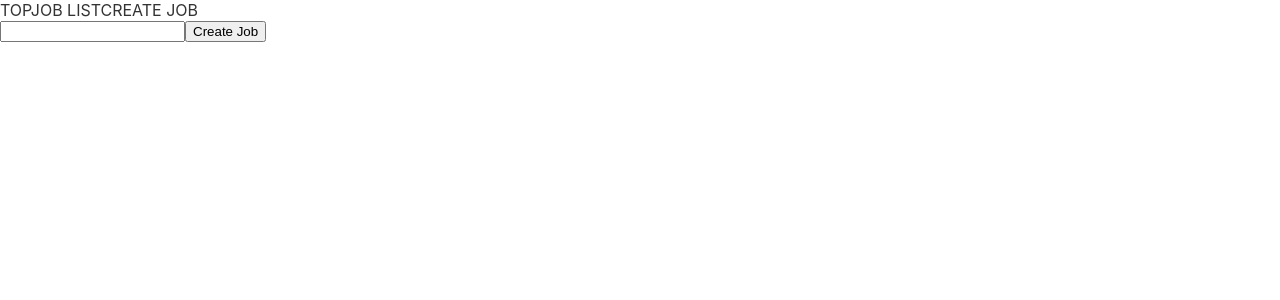
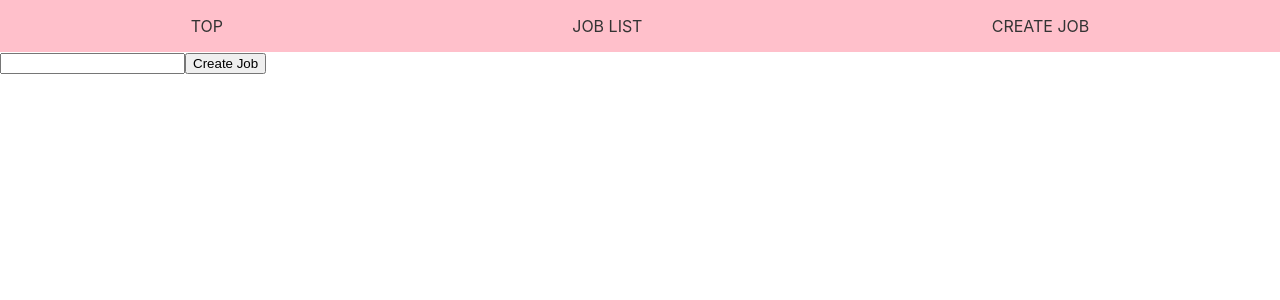
Before and after one commit to SOunit/OLD-mongo-samples, a React (Create React App) app in the folder 01-job-skills-stack/frontend/: page /jobs/new in a window 1280 px wide. Shown: the top 300 px of the page. Built offline with nearby package versions, Linux system fonts and the light colour scheme.

Commit message:
add style to navigation

```diff
--- a/01-job-skills-stack/frontend/package.json
+++ b/01-job-skills-stack/frontend/package.json
@@ -16,6 +16,7 @@
     "react-redux": "^8.0.1",
     "react-router-dom": "^6.3.0",
     "react-scripts": "5.0.1",
+    "sass": "^1.51.0",
     "typed-components": "^1.6.0",
     "typescript": "^4.6.4",
     "web-vitals": "^2.1.4"
--- a/01-job-skills-stack/frontend/src/components/navigation/Navigation.jsx
+++ b/01-job-skills-stack/frontend/src/components/navigation/Navigation.jsx
@@ -1,9 +1,10 @@
 import { Link, Outlet } from "react-router-dom";
+import classes from "./Navigation.module.scss";
 
 const Navigation = () => {
   return (
     <>
-      <div>
+      <div className={classes["navigation-container"]}>
         <Link to={"/"}>TOP</Link>
         <Link to={"/jobs"}>JOB LIST</Link>
         <Link to={"/jobs/new"}>CREATE JOB</Link>
--- /dev/null
+++ b/01-job-skills-stack/frontend/src/components/navigation/Navigation.module.scss
@@ -0,0 +1,6 @@
+.navigation-container {
+  background-color: pink;
+  display: flex;
+  justify-content: space-around;
+  padding: 1rem;
+}
--- a/01-job-skills-stack/frontend/src/pages/CreateJob.tsx
+++ b/01-job-skills-stack/frontend/src/pages/CreateJob.tsx
@@ -1,4 +1,7 @@
 import { ChangeEventHandler, FC, FormEventHandler, useState } from "react";
+import { useDispatch } from "react-redux";
+import { useNavigate } from "react-router-dom";
+import { jobsActions } from "../store/jobs/jobs.slice";
 
 type InputsState = {
   [key: string]: string;
@@ -11,17 +14,28 @@ const INITIAL_INPUTS_STATE: InputsState = {
 const CreateJob: FC = () => {
   const [inputs, setInputs] = useState(INITIAL_INPUTS_STATE);
   const { nameInput } = inputs;
+  const dispatch = useDispatch();
+  const navigate = useNavigate();
+
+  const updateInput = (fieldName: string, fieldValue: string) => {
+    setInputs((prevState) => ({
+      ...prevState,
+      [fieldName]: fieldValue,
+    }));
+  };
 
   const submitHandler: FormEventHandler<HTMLFormElement> = (event) => {
     event.preventDefault();
     console.log("submit", inputs);
+
+    dispatch(jobsActions.createJob({ jobData: { name: nameInput } }));
+
+    navigate("/");
   };
 
   const onChangeHandler: ChangeEventHandler<HTMLInputElement> = (event) => {
-    setInputs((prevState) => ({
-      ...prevState,
-      [event.target.name]: event.target.value,
-    }));
+    const { name, value } = event.target;
+    updateInput(name, value);
   };
 
   return (
--- a/01-job-skills-stack/frontend/src/store/index.ts
+++ b/01-job-skills-stack/frontend/src/store/index.ts
@@ -1,5 +1,5 @@
 import { configureStore } from "@reduxjs/toolkit";
-import { jobsReducer } from "./jobs.slice";
+import { jobsReducer } from "./jobs/jobs.slice";
 
 const store = configureStore({
   reducer: { jobs: jobsReducer },
--- a/01-job-skills-stack/frontend/src/store/jobs.slice.ts
+++ /dev/null
@@ -1,18 +0,0 @@
-import { createSlice } from "@reduxjs/toolkit";
-
-type Job = {
-  name: string;
-};
-
-type JobsState = {
-  jobs: Job[];
-};
-
-const initialState: JobsState = {
-  jobs: [],
-};
-
-const jobsSlice = createSlice({ name: "jobs", initialState, reducers: {} });
-
-export const jobsActions = jobsSlice.actions;
-export const jobsReducer = jobsSlice.reducer;
--- /dev/null
+++ b/01-job-skills-stack/frontend/src/store/jobs/jobs.slice.ts
@@ -0,0 +1,34 @@
+import { createSlice } from "@reduxjs/toolkit";
+
+type Job = {
+  name: string;
+};
+
+type JobsState = {
+  jobs: Job[];
+};
+
+const initialState: JobsState = {
+  jobs: [],
+};
+
+type CreateJobAction = {
+  type: string;
+  payload: {
+    jobData: Job;
+  };
+};
+
+const jobsSlice = createSlice({
+  name: "jobs",
+  initialState,
+  reducers: {
+    createJob(state, action: CreateJobAction) {
+      const { jobData } = action.payload;
+      state.jobs.push(jobData);
+    },
+  },
+});
+
+export const jobsActions = jobsSlice.actions;
+export const jobsReducer = jobsSlice.reducer;
```
Also changed, not shown: 1 other file (tests, documents, lock files or other folders).
